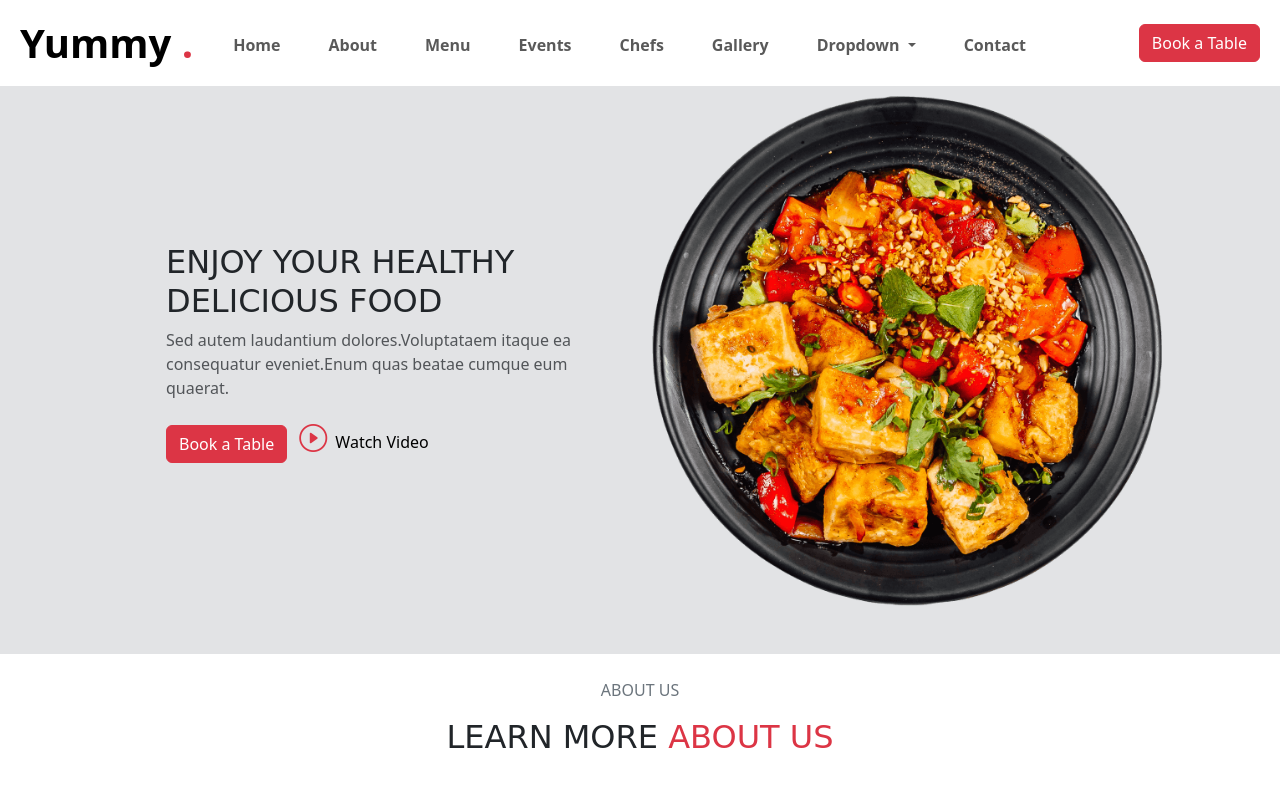
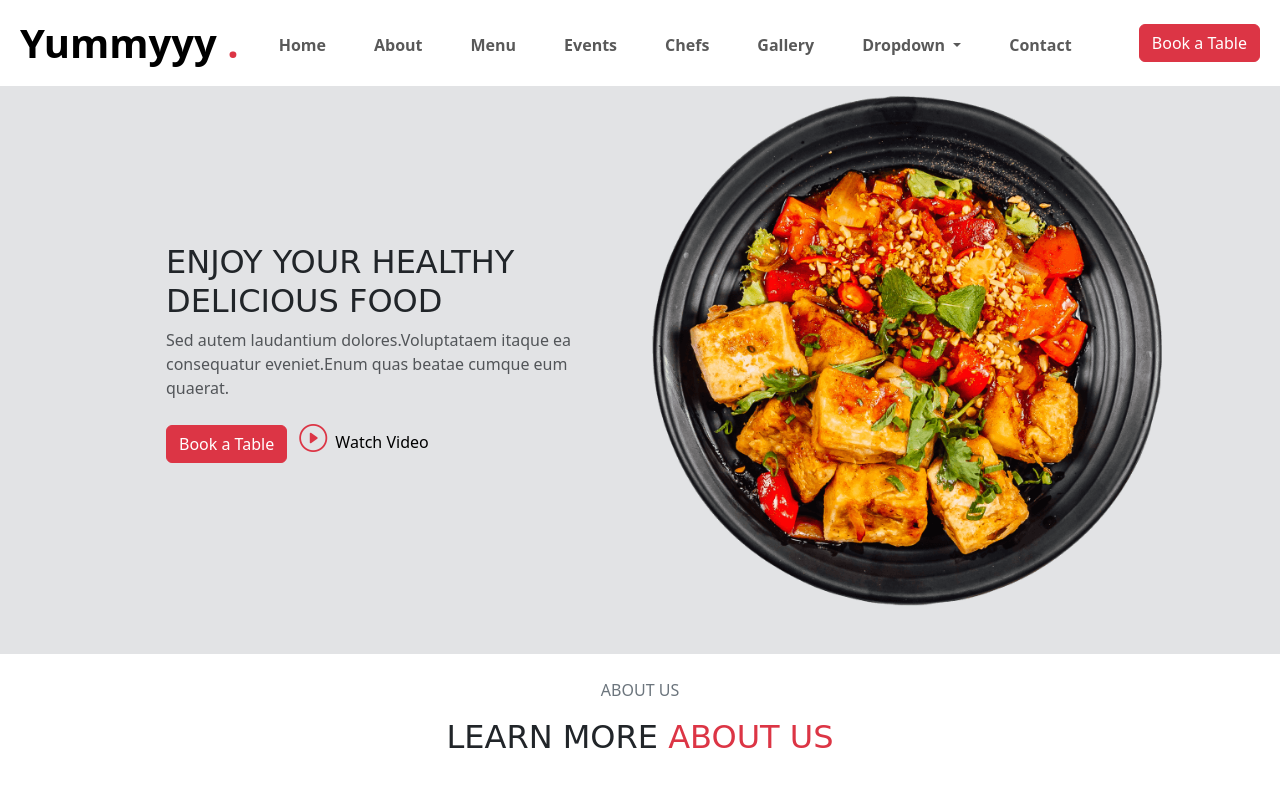
Before and after one commit to nandinireddy14/BootstrapFoodWebsite, a website: page index.html in a window 1280 px wide. Shown: the top 785 px of the page. Drawn offline with nearby package versions, Linux system fonts and the light colour scheme.

Commit message:
Assing yummyyy from test01

```diff
--- a/index.html
+++ b/index.html
@@ -16,7 +16,7 @@
   <nav class="navbar bg-white navbar-expand-lg p-2 fixed-top">
 
     <div class="container-fluid">
-      <a class="navbar-brand fs-1 fw-bold" href="#">Yummy <span class="text-danger fs-1 fw-bold">.</span></a>
+      <a class="navbar-brand fs-1 fw-bold" href="#">Yummyyy <span class="text-danger fs-1 fw-bold">.</span></a>
       <form class="d-flex d-block d-lg-none" role="search">
         <button class="btn btn-danger" type="submit">Book a Table</button>
       </form>
```
